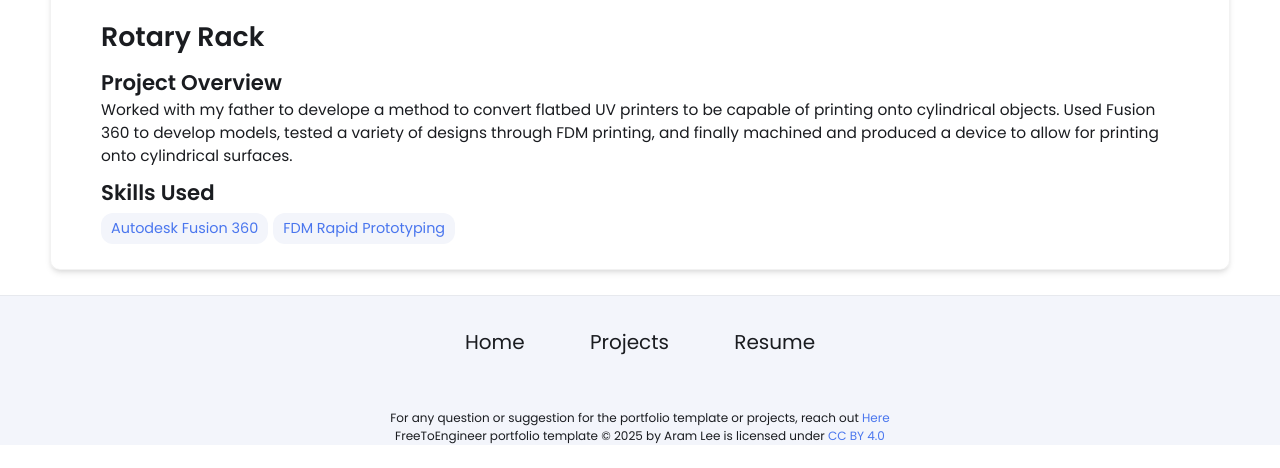
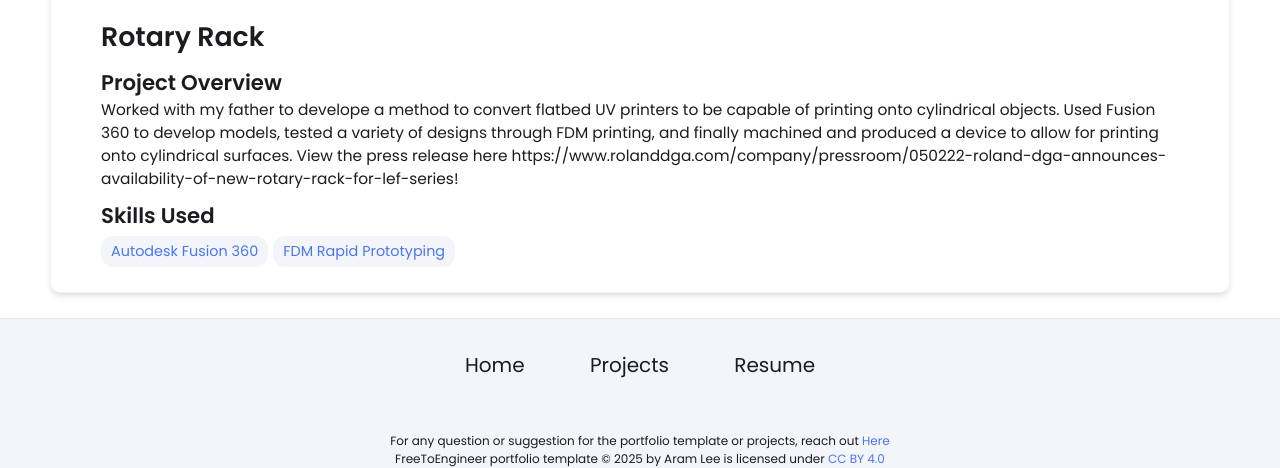
Before and after one commit to JamesCSmalley/JamesCSmalley.github.io, a Jekyll site: the page built from _projects/rotary rack/index.md, in a window 1280 px wide. Shown: the part 490-958 px from the top of the page. Built offline with Jekyll 4.4.1, drawn with Linux system fonts in a browser that asks for light colours; before the commit the page ends 935 px from its top, so only the background shows below that.

Commit message:
Update index.md

```diff
--- a/_projects/rotary rack/index.md
+++ b/_projects/rotary rack/index.md
@@ -1,7 +1,7 @@
 ---
 layout: post
 title: Rotary Rack
-description:  Worked with my father to develope a method to convert flatbed UV printers to be capable of printing onto cylindrical objects. Used Fusion 360 to develop models, tested a variety of designs through FDM printing, and finally machined and produced a device to allow for printing onto cylindrical surfaces.
+description:  Worked with my father to develope a method to convert flatbed UV printers to be capable of printing onto cylindrical objects. Used Fusion 360 to develop models, tested a variety of designs through FDM printing, and finally machined and produced a device to allow for printing onto cylindrical surfaces. View the press release here https://www.rolanddga.com/company/pressroom/050222-roland-dga-announces-availability-of-new-rotary-rack-for-lef-series!
 skills:
 - Autodesk Fusion 360
 - FDM Rapid Prototyping
```
